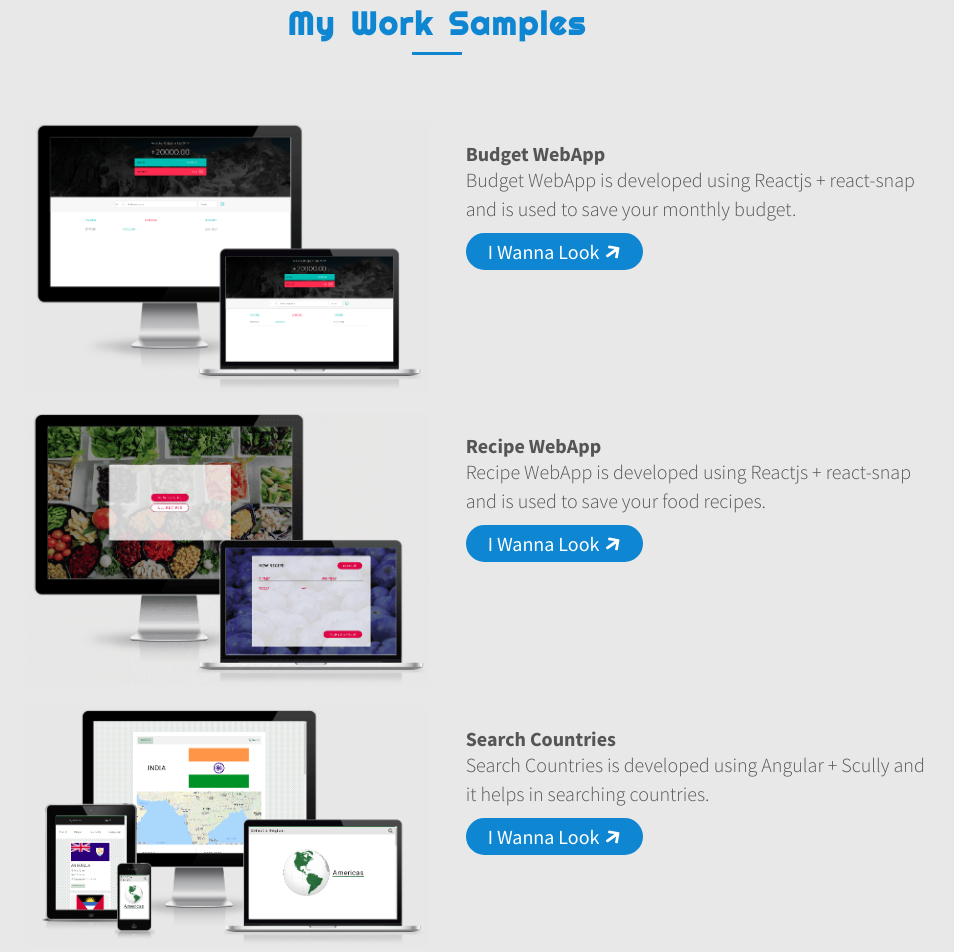
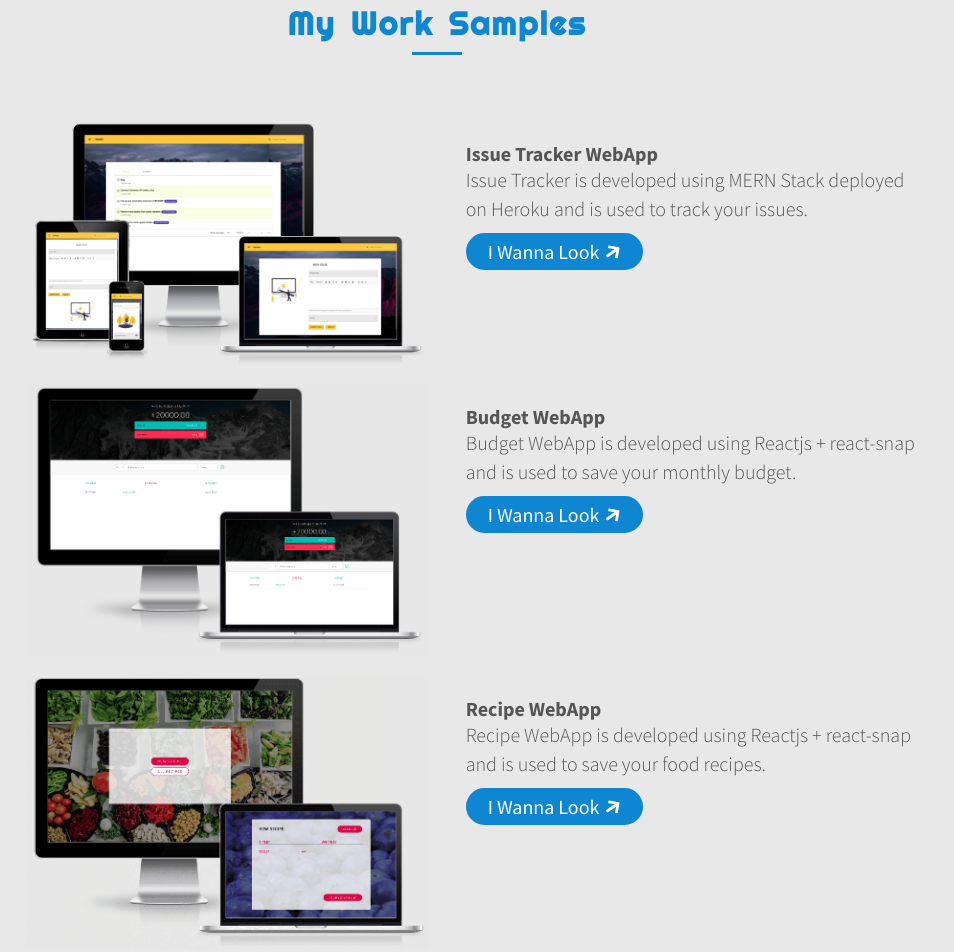
Before and after one commit to ganeshsundaram39/ganeshsundaram39.github.io, a Gatsby site: page / in a window 1280 px wide. Shown: the part 2140-3092 px from the top of the page, without its empty margins (203-1157 px from the left). Built offline with nearby package versions, Linux system fonts and the light colour scheme; Gatsby itself is replaced by a stand-in of ours; some packages are replaced by stand-ins of ours.

Commit message:
add issue tracker link

```diff
--- a/src/components/work-samples/work-samples.js
+++ b/src/components/work-samples/work-samples.js
@@ -88,6 +88,15 @@ const Anchor = styled.a`
 `
 
 const works = [
+  {
+    image: "issue-tracker",
+    name: "Issue Tracker WebApp",
+    para:
+      "Issue Tracker is developed using MERN Stack deployed on Heroku and is used to track your issues.",
+    alt: "Issue Tracker WebApp using MERN Stack",
+    live: "https://issue-tracker-redux.herokuapp.com/",
+
+  },
   {
     image: "budget-webapp",
     name: "Budget WebApp",
```
Also changed, not shown: src/images/work-samples/issue-tracker.png (added).
